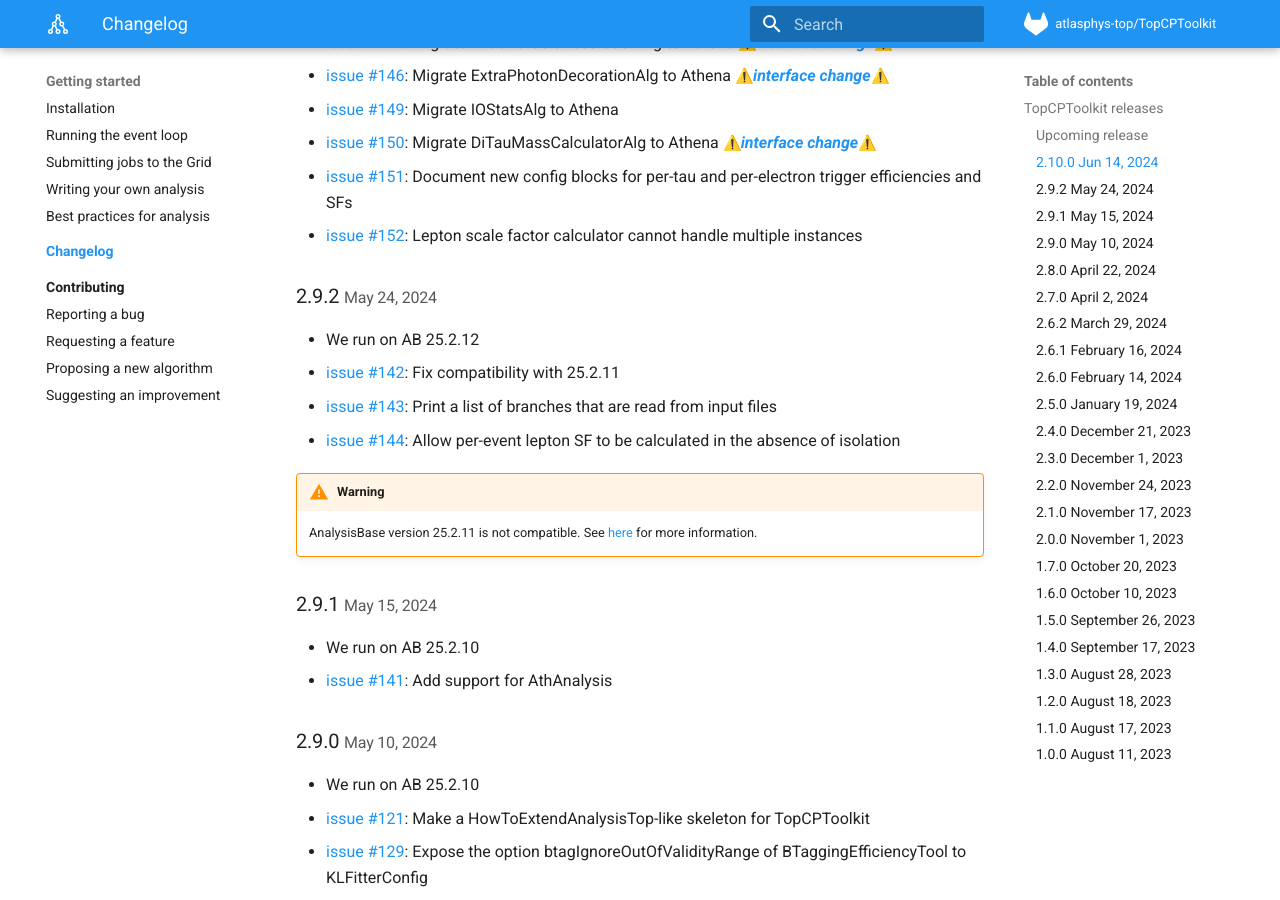
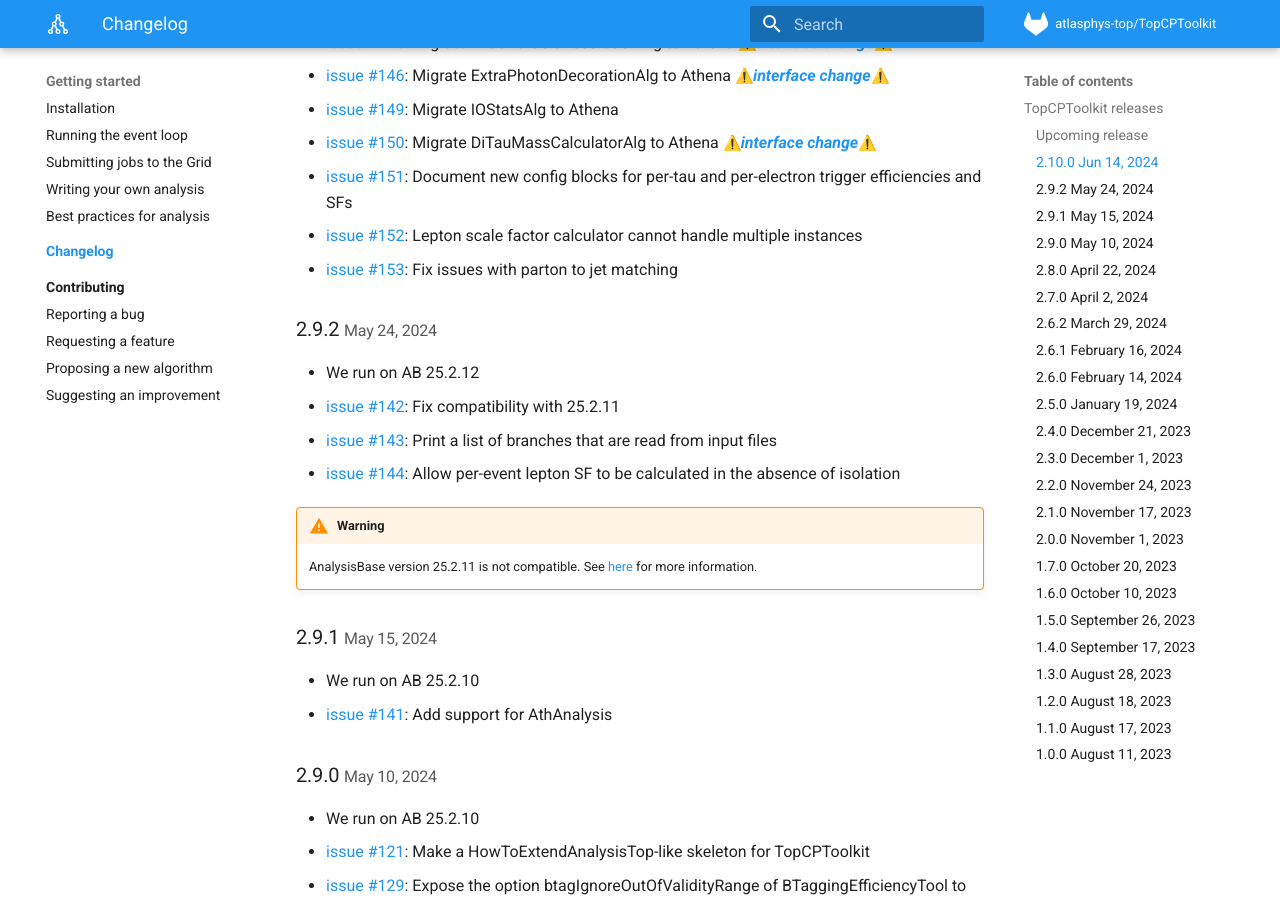
Before and after one commit to SuperNova76/TopCPToolKit, an MkDocs documentation site: the page built from docs/changelog/index.md, in a window 1280 px wide and 900 px high, scrolled down 533 px. Built offline with MkDocs 1.6.1 and Material for MkDocs 9.7.7, drawn with Linux system fonts in a browser that asks for light colours; emoji names are drawn with the system emoji font.

Commit message:
Update change log

```diff
--- a/docs/changelog/index.md
+++ b/docs/changelog/index.md
@@ -16,6 +16,7 @@
 - [issue #150](https://gitlab.cern.ch/atlasphys-top/reco/TopCPToolkit/-/issues/150): Migrate DiTauMassCalculatorAlg to Athena :warning:[***interface change***](../settings/reconstruction.md#ditaumassblock):warning:
 - [issue #151](https://gitlab.cern.ch/atlasphys-top/reco/TopCPToolkit/-/issues/151): Document new config blocks for per-tau and per-electron trigger efficiencies and SFs
 - [issue #152](https://gitlab.cern.ch/atlasphys-top/reco/TopCPToolkit/-/issues/152): Lepton scale factor calculator cannot handle multiple instances
+- [issue #153](https://gitlab.cern.ch/atlasphys-top/reco/TopCPToolkit/-/issues/153): Fix issues with parton to jet matching
 
 ### 2.9.2 <small>May 24, 2024</small>
 - We run on AB 25.2.12
```
